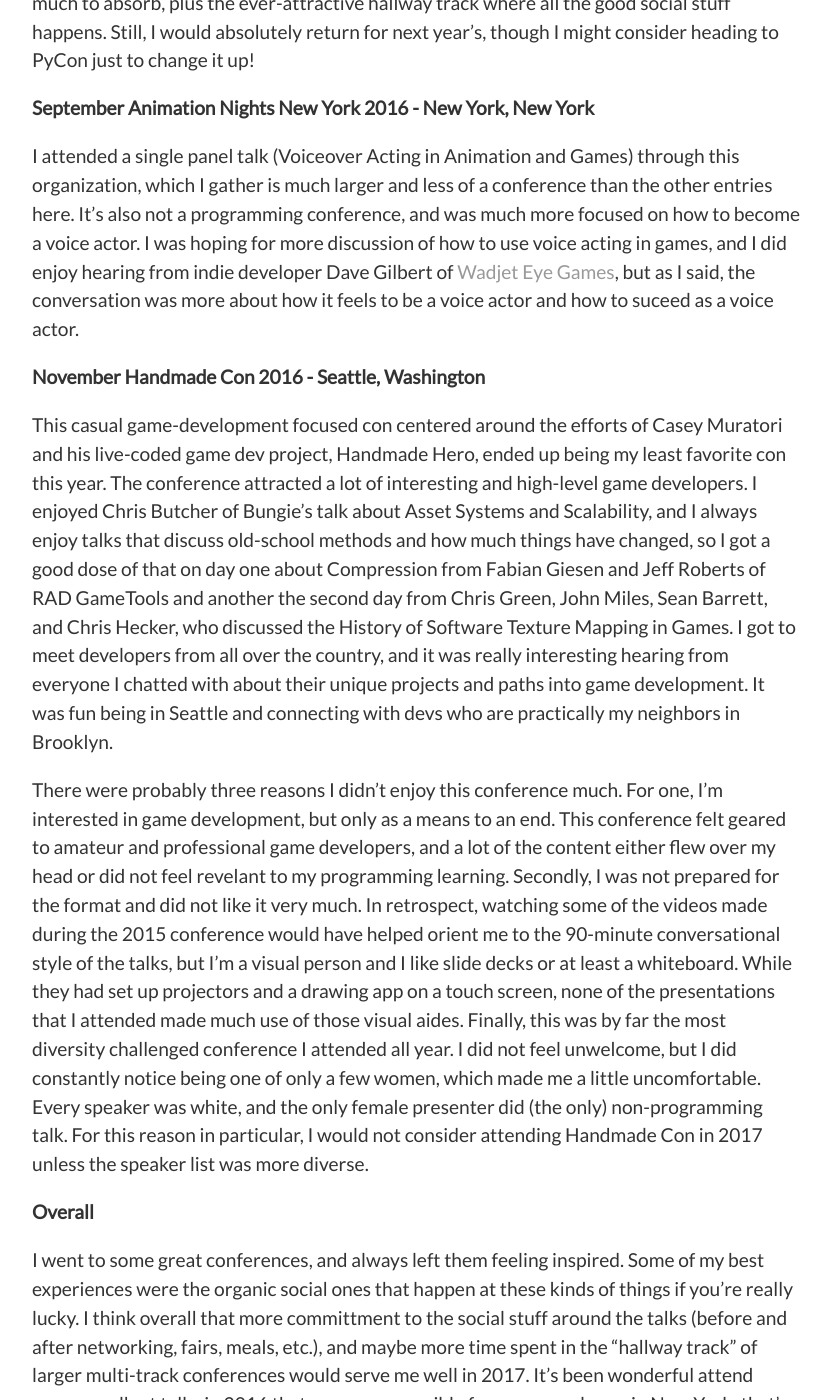
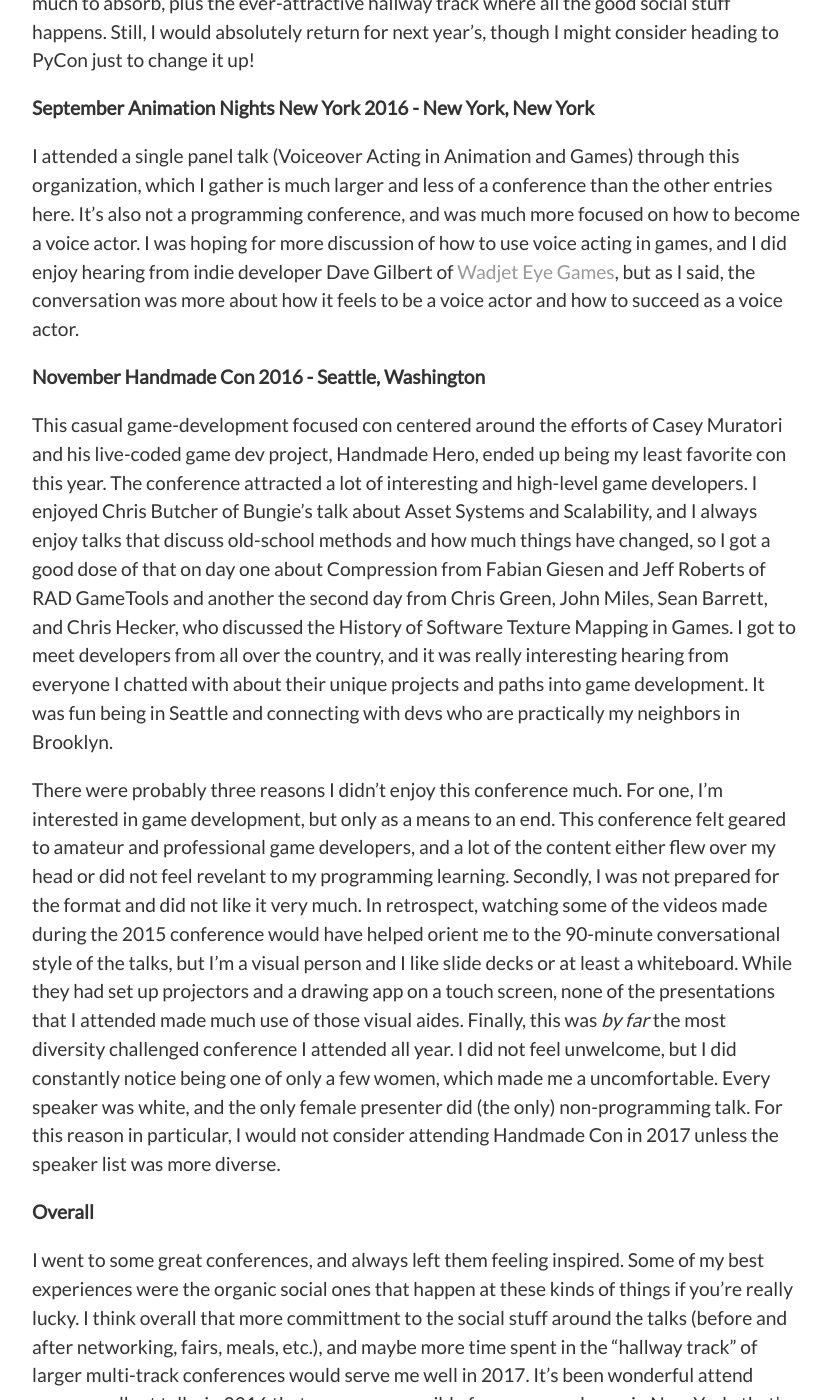
Before and after one commit to katieamazing/katieamazing.github.io, a Jekyll site: the page built from _posts/2016-12-20-conference-rundown-2016.md, in a window 1280 px wide and 1400 px high, scrolled down 1024 px. Shown: the whole window, without its empty margins (224-1054 px from the left). Built offline with Jekyll 4.4.1, drawn with Linux system fonts in a browser that asks for light colours.

Commit message:
Update 2016-12-20-conference-rundown-2016.md

```diff
--- a/_posts/2016-12-20-conference-rundown-2016.md
+++ b/_posts/2016-12-20-conference-rundown-2016.md
@@ -21,7 +21,7 @@
 **September
 Animation Nights New York 2016 - New York, New York**
 
-I attended a single panel talk (Voiceover Acting in Animation and Games) through this organization, which I gather is much larger and less of a conference than the other entries here. It's also not a programming conference, and was much more focused on how to become a voice actor. I was hoping for more discussion of how to use voice acting in games, and I did enjoy hearing from indie developer Dave Gilbert of [Wadjet Eye Games](http://www.wadjeteyegames.com/), but as I said, the conversation was more about how it feels to be a voice actor and how to suceed as a voice actor.
+I attended a single panel talk (Voiceover Acting in Animation and Games) through this organization, which I gather is much larger and less of a conference than the other entries here. It's also not a programming conference, and was much more focused on how to become a voice actor. I was hoping for more discussion of how to use voice acting in games, and I did enjoy hearing from indie developer Dave Gilbert of [Wadjet Eye Games](http://www.wadjeteyegames.com/), but as I said, the conversation was more about how it feels to be a voice actor and how to succeed as a voice actor.
 
 
 **November
@@ -29,7 +29,7 @@
 
 This casual game-development focused con centered around the efforts of Casey Muratori and his live-coded game dev project, Handmade Hero, ended up being my least favorite con this year. The conference attracted a lot of interesting and high-level game developers. I enjoyed Chris Butcher of Bungie's talk about Asset Systems and Scalability, and I always enjoy talks that discuss old-school methods and how much things have changed, so I got a good dose of that on day one about Compression from Fabian Giesen and Jeff Roberts of RAD GameTools and another the second day from Chris Green, John Miles, Sean Barrett, and Chris Hecker, who discussed the History of Software Texture Mapping in Games. I got to meet developers from all over the country, and it was really interesting hearing from everyone I chatted with about their unique projects and paths into game development. It was fun being in Seattle and connecting with devs who are practically my neighbors in Brooklyn.
 
-There were probably three reasons I didn't enjoy this conference much. For one, I'm interested in game development, but only as a means to an end. This conference felt geared to amateur and professional game developers, and a lot of the content either flew over my head or did not feel revelant to my programming learning. Secondly, I was not prepared for the format and did not like it very much. In retrospect, watching some of the videos made during the 2015 conference would have helped orient me to the 90-minute conversational style of the talks, but I'm a visual person and I like slide decks or at least a whiteboard. While they had set up projectors and a drawing app on a touch screen, none of the presentations that I attended made much use of those visual aides. Finally, this was by far the most diversity challenged conference I attended all year. I did not feel unwelcome, but I did constantly notice being one of only a few women, which made me a little uncomfortable. Every speaker was white, and the only female presenter did (the only) non-programming talk. For this reason in particular, I would not consider attending Handmade Con in 2017 unless the speaker list was more diverse.
+There were probably three reasons I didn't enjoy this conference much. For one, I'm interested in game development, but only as a means to an end. This conference felt geared to amateur and professional game developers, and a lot of the content either flew over my head or did not feel revelant to my programming learning. Secondly, I was not prepared for the format and did not like it very much. In retrospect, watching some of the videos made during the 2015 conference would have helped orient me to the 90-minute conversational style of the talks, but I'm a visual person and I like slide decks or at least a whiteboard. While they had set up projectors and a drawing app on a touch screen, none of the presentations that I attended made much use of those visual aides. Finally, this was *by far* the most diversity challenged conference I attended all year. I did not feel unwelcome, but I did constantly notice being one of only a few women, which made me a uncomfortable. Every speaker was white, and the only female presenter did (the only) non-programming talk. For this reason in particular, I would not consider attending Handmade Con in 2017 unless the speaker list was more diverse.
 
 
 
```
